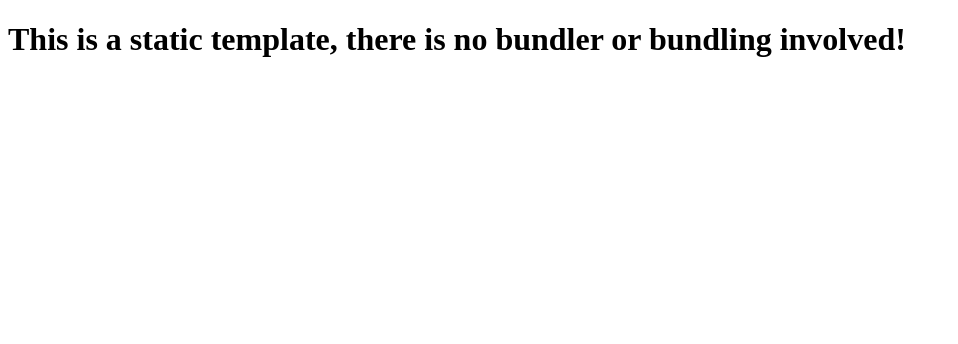
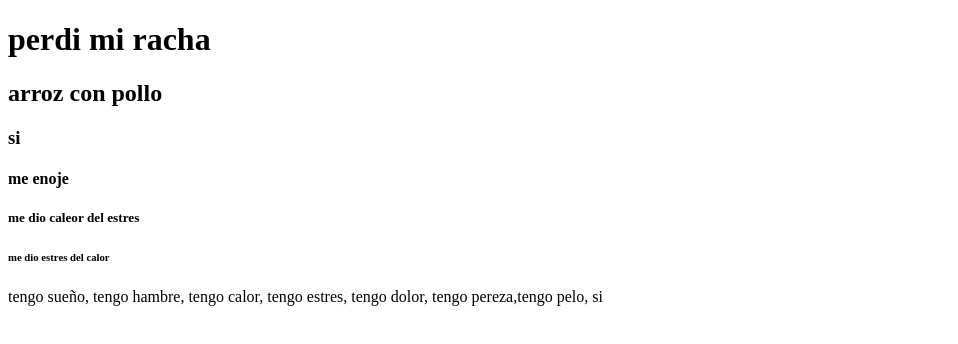
Before and after one commit to juliana-velez/html-juliana-velez, a website: page index.html in a window 1280 px wide. Shown: the whole page, without its empty margins (0-958 px from the left). Drawn offline with Linux system fonts and the light colour scheme.

Commit message:
titulos y parrafos que

```diff
--- a/index.html
+++ b/index.html
@@ -1,12 +1,33 @@
 <!DOCTYPE html>
 <html lang="en">
   <head>
-    <meta charset="UTF-8">
-    <meta name="viewport" content="width=device-width, initial-scale=1.0">
-    <meta http-equiv="X-UA-Compatible" content="ie=edge">
+    <meta charset="UTF-8" />
+    <meta name="viewport" content="width=device-width, initial-scale=1.0" />
+    <meta http-equiv="X-UA-Compatible" content="ie=edge" />
     <title>Static Template</title>
   </head>
   <body>
-    <h1>This is a static template, there is no bundler or bundling involved!</h1>
+    <h1>
+      perdi mi racha
+    </h1>
+    <h2>
+      arroz con pollo
+    </h2>
+    <h3>
+      si
+    </h3>
+    <h4>
+      me enoje
+    </h4>
+    <h5>
+      me dio caleor del estres
+    </h5>
+    <h6>
+      me dio estres del calor
+    </h6>
+    <p>
+      tengo sueño, tengo hambre, tengo calor, tengo estres, tengo dolor, tengo
+      pereza,tengo pelo, si
+    </p>
   </body>
 </html>
```
